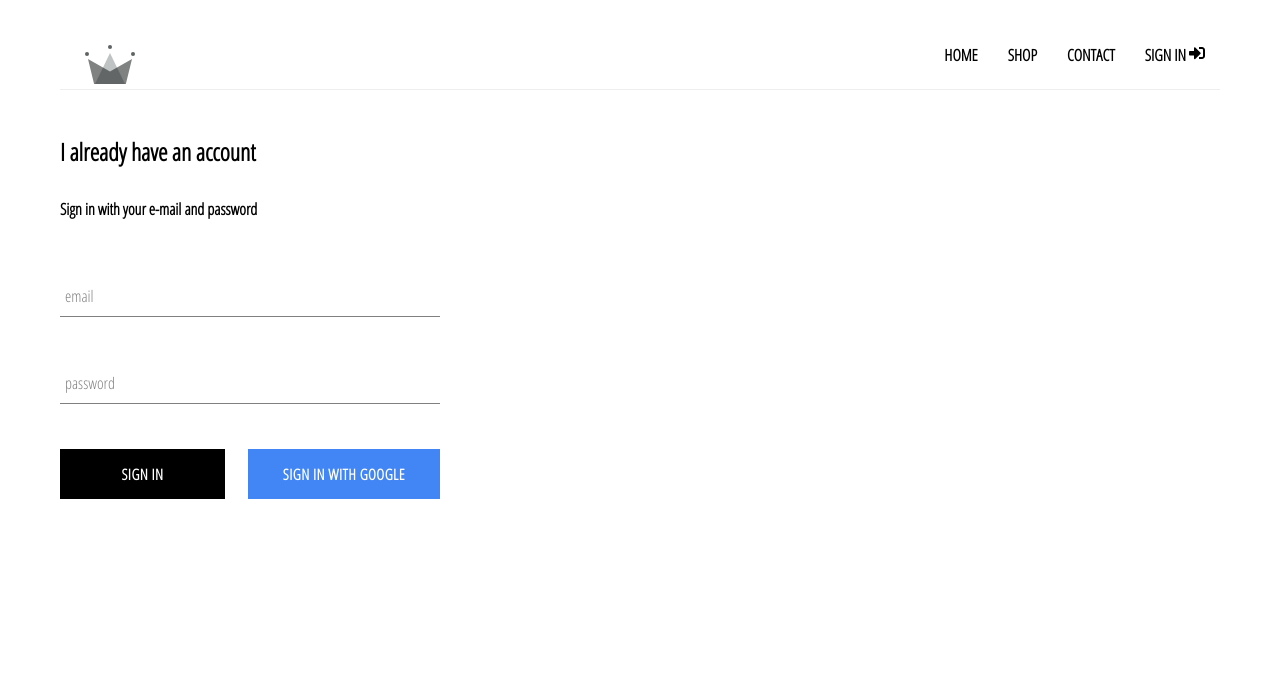
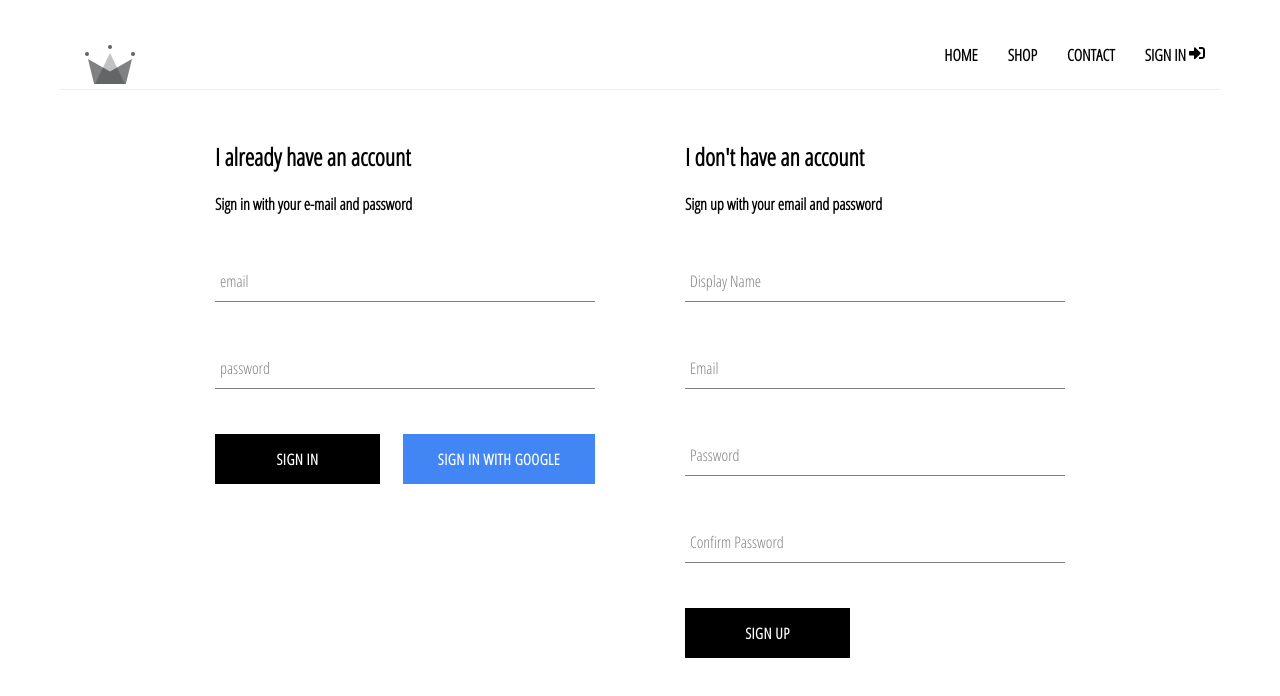
Before and after one commit to Mohamed-Hatem153/E-Commerce-Plateform, a React (Create React App) app: page /signin in a window 1280 px wide. Shown: the top 696 px of the page. Built offline with nearby package versions, Linux system fonts and the light colour scheme; no server answers.

Commit message:
implemented firebase utils, included ability to store authontecated user into our firestore database

```diff
--- a/src/App.js
+++ b/src/App.js
@@ -4,7 +4,7 @@
 import ShopPage from "./pages/shop/shoppage";
 import SignInAndSignUpPage from "./pages/sign-in-and-sign-up/sign-in-and-sign-up";
 import Header from "./components/header/header";
-import { auth } from "./firebase/firebase";
+import { auth, createUserProfileDocument } from "./firebase/firebase";
 import { Route, Switch } from "react-router-dom";
 
 class App extends React.Component {
@@ -16,9 +16,22 @@
   }
   unSubscribeFromAuth = null;
   componentDidMount() {
-    this.unSubscribeFromAuth = auth.onAuthStateChanged((user) => {
-      this.setState({ currentUser: user });
-      console.log(user);
+    this.unsubscribeFromAuth = auth.onAuthStateChanged(async (userAuth) => {
+      if (userAuth) {
+        const userRef = await createUserProfileDocument(userAuth);
+
+        userRef.onSnapshot((snapShot) => {
+          this.setState({
+            currentUser: {
+              id: snapShot.id,
+              ...snapShot.data(),
+            },
+          });
+          console.log(this.state);
+        });
+      } else {
+        this.setState({ currentUser: userAuth });
+      }
     });
   }
   componentWillUnmount() {
--- a/src/components/form-input/form-input.js
+++ b/src/components/form-input/form-input.js
@@ -5,7 +5,7 @@
   return (
     <div className="group">
       <input className="form-input" onChange={handleChange} {...otherProps} />
-      <div class="underline"></div>
+      <div className="underline"></div>
       {label ? (
         <label
           className={`${
--- a/src/components/sign-in/sign-in.js
+++ b/src/components/sign-in/sign-in.js
@@ -3,7 +3,6 @@
 import CustomButton from "../custom-button/custom-button";
 import "./sign-in.scss";
 import { signInWithGoogle } from "../../firebase/firebase";
-import { FaGoogle } from "react-icons/fa";
 
 class SignIn extends React.Component {
   constructor(props) {
--- a/src/components/sign-in/sign-in.scss
+++ b/src/components/sign-in/sign-in.scss
@@ -3,7 +3,7 @@
   display: flex;
   flex-direction: column;
   .title {
-    margin: 10px 0px;
+    // margin: 10px 0px;
     font-weight: 600;
   }
   .buttons {
--- /dev/null
+++ b/src/components/sign-up/sign-up.js
@@ -0,0 +1,99 @@
+import React from "react";
+import "./sign-up.scss";
+import FormInput from "../form-input/form-input";
+import CustomButton from "../custom-button/custom-button";
+import { auth, createUserProfileDocument } from "../../firebase/firebase";
+class SignUp extends React.Component {
+  constructor() {
+    super();
+
+    this.state = {
+      displayName: "",
+      email: "",
+      password: "",
+      confirmPassword: "",
+    };
+  }
+
+  handleSubmit = async (event) => {
+    event.preventDefault();
+
+    const { displayName, email, password, confirmPassword } = this.state;
+
+    if (password !== confirmPassword) {
+      alert("passwords don't match");
+      return;
+    }
+
+    try {
+      const { user } = await auth.createUserWithEmailAndPassword(
+        email,
+        password
+      );
+
+      await createUserProfileDocument(user, { displayName });
+
+      this.setState({
+        displayName: "",
+        email: "",
+        password: "",
+        confirmPassword: "",
+      });
+    } catch (error) {
+      console.error(error);
+    }
+  };
+
+  handleChange = (event) => {
+    const { name, value } = event.target;
+
+    this.setState({ [name]: value });
+  };
+
+  render() {
+    const { displayName, email, password, confirmPassword } = this.state;
+    return (
+      <div className="sign-up">
+        <h2>I don't have an account</h2>
+        <span className="title">Sign up with your email and password</span>
+        <form className="sign-up-form" onSubmit={this.handleSubmit}>
+          <FormInput
+            type="text"
+            name="displayName"
+            value={displayName}
+            onChange={this.handleChange}
+            label="Display Name"
+            required
+          />
+          <FormInput
+            type="email"
+            name="email"
+            value={email}
+            onChange={this.handleChange}
+            label="Email"
+            required
+          />
+          <FormInput
+            type="password"
+            name="password"
+            value={password}
+            onChange={this.handleChange}
+            label="Password"
+            required
+          />
+          <FormInput
+            type="password"
+            name="confirmPassword"
+            value={confirmPassword}
+            onChange={this.handleChange}
+            label="Confirm Password"
+            required
+          />
+          <CustomButton type="submit">SIGN UP</CustomButton>
+        </form>
+      </div>
+    );
+  }
+}
+
+export default SignUp;
--- /dev/null
+++ b/src/components/sign-up/sign-up.scss
@@ -0,0 +1,10 @@
+.sign-up {
+  display: flex;
+  flex-direction: column;
+  width: 380px;
+
+  .title {
+    // margin: 10px 0;
+    font-weight: 600;
+  }
+}
--- a/src/firebase/firebase.js
+++ b/src/firebase/firebase.js
@@ -11,6 +11,30 @@
   appId: "1:30923442525:web:de0ef804596b3615ccc0b4",
   measurementId: "G-CQ5VFKKPY7",
 };
+export const createUserProfileDocument = async (userAuth, additionalData) => {
+  if (!userAuth) return;
+
+  const userRef = firestore.doc(`users/${userAuth.uid}`);
+
+  const snapShot = await userRef.get();
+
+  if (!snapShot.exists) {
+    const { displayName, email } = userAuth;
+    const createdAt = new Date();
+    try {
+      await userRef.set({
+        displayName,
+        email,
+        createdAt,
+        ...additionalData,
+      });
+    } catch (error) {
+      console.log("error creating user", error.message);
+    }
+  }
+
+  return userRef;
+};
 firebase.initializeApp(config);
 
 export const auth = firebase.auth();
--- a/src/pages/sign-in-and-sign-up/sign-in-and-sign-up.js
+++ b/src/pages/sign-in-and-sign-up/sign-in-and-sign-up.js
@@ -1,10 +1,12 @@
 import React from "react";
 import "./sign-in-and-sign-up.scss";
 import SignIn from "../../components/sign-in/sign-in";
+import SignUp from "../../components/sign-up/sign-up";
 const SignInAndSignUpPage = () => {
   return (
     <div className="sign-in-and-sign-up">
       <SignIn />
+      <SignUp />
     </div>
   );
 };
--- a/src/pages/sign-in-and-sign-up/sign-in-and-sign-up.scss
+++ b/src/pages/sign-in-and-sign-up/sign-in-and-sign-up.scss
@@ -0,0 +1,6 @@
+.sign-in-and-sign-up {
+  width: 850px;
+  display: flex;
+  justify-content: space-between;
+  margin: 30px auto;
+}
```
